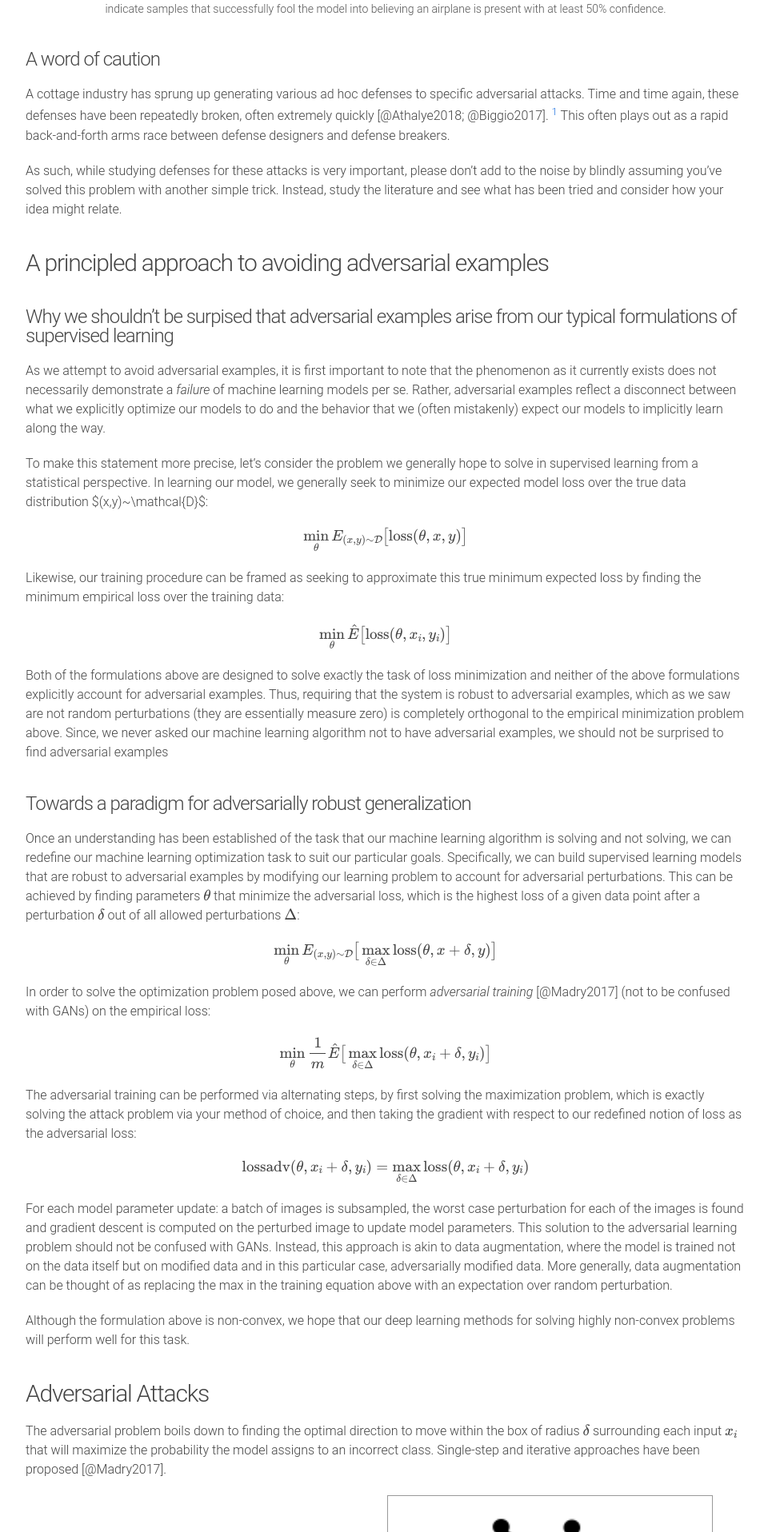
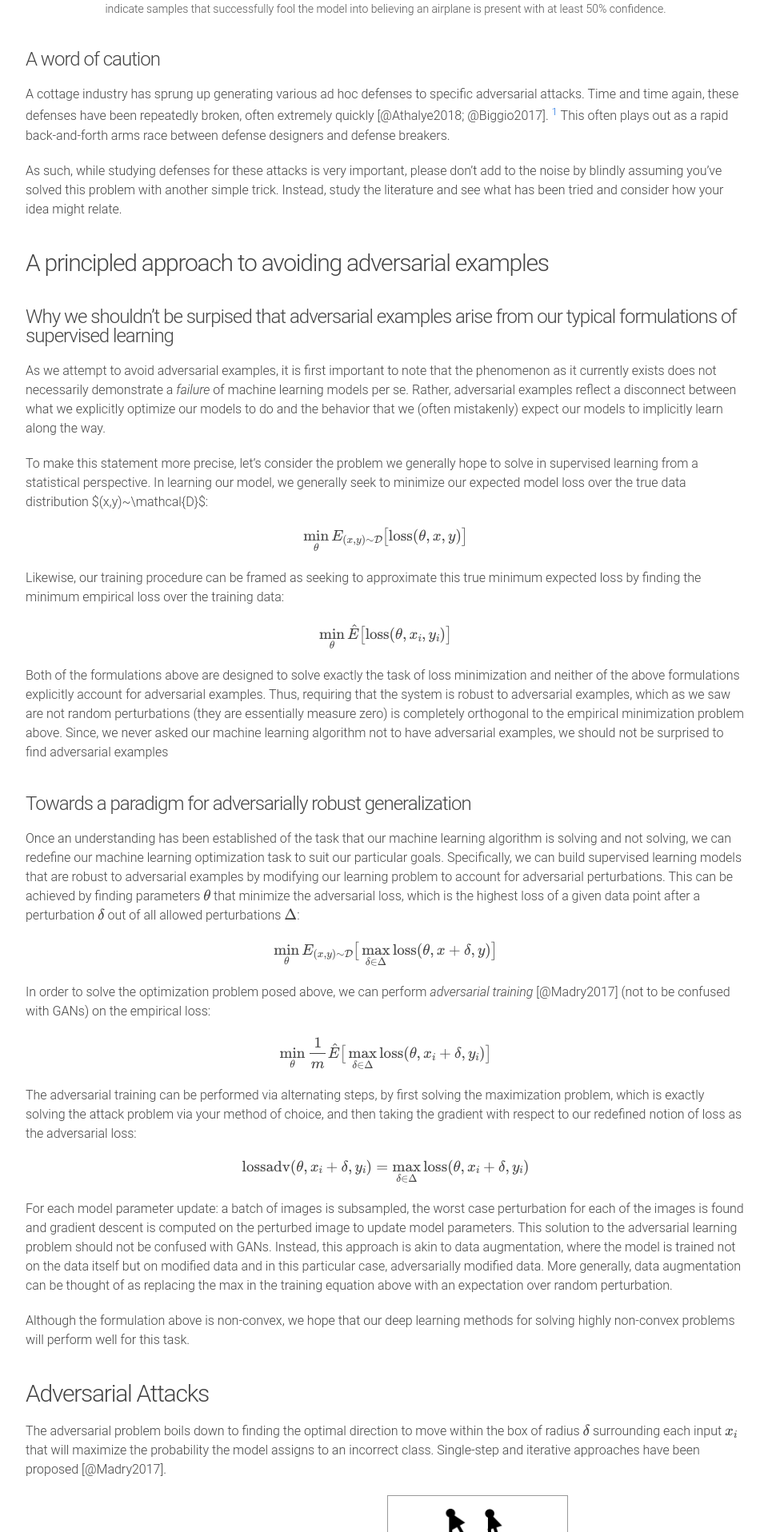
Before and after one commit to sgfin/sgfin.github.io_old, a Jekyll site: the page built from _posts/2018-03-16-Adversarial-Lecture-Notes.md, in a window 1280 px wide. Shown: the part 4484-6400 px from the top of the page at 80% size, without its empty margins (158-1118 px from the left). Built offline with Jekyll 4.4.1, drawn with Linux system fonts in a browser that asks for light colours; formulas are drawn with MathJax 3; comment, search, counter and statistics services are not loaded.

Commit message:
Update 2018-03-16-Adversarial-Lecture-Notes.md

```diff
--- a/_posts/2018-03-16-Adversarial-Lecture-Notes.md
+++ b/_posts/2018-03-16-Adversarial-Lecture-Notes.md
@@ -314,11 +314,9 @@
 Single-step and iterative approaches have been proposed [@Madry2017].
 
 <div class="imgcap">
-	<img src="/assets/adversarial_lecture_notes/fgsm.png" width="45%">
-    <img src="/assets/adversarial_lecture_notes/pgd.png" width="45%">
-	<div class="thecap" style="text-align:center">Fig 6. Gradient updates for FGSM (a) vs. PGD (b) where $$x$$ is the training
-example, the box is the space of perturbations and $$\delta$$ is a
-particular perturbation.</div>
+	<img src="/assets/adversarial_lecture_notes/fgsm.png" width="224px">
+    <img src="/assets/adversarial_lecture_notes/pgd.png" width="224px">
+	<div class="thecap" style="text-align:center">Fig 6. Gradient updates for FGSM (a) vs. PGD (b) where $$x$$ is the training example, the box is the space of perturbations and $$\delta$$ is a particular perturbation.</div>
 </div>
 
 
```
